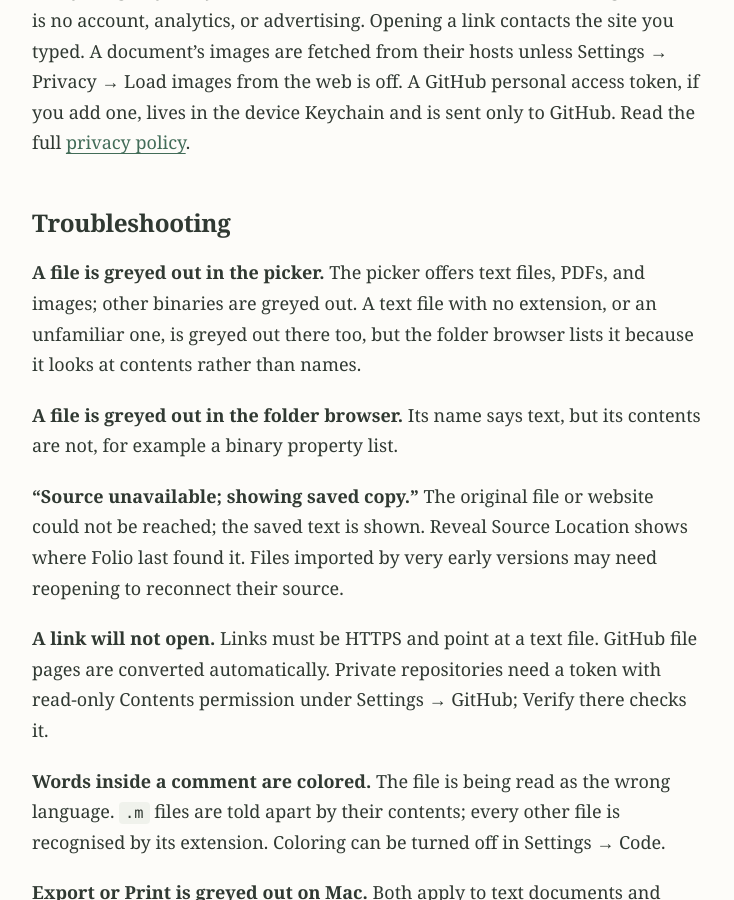
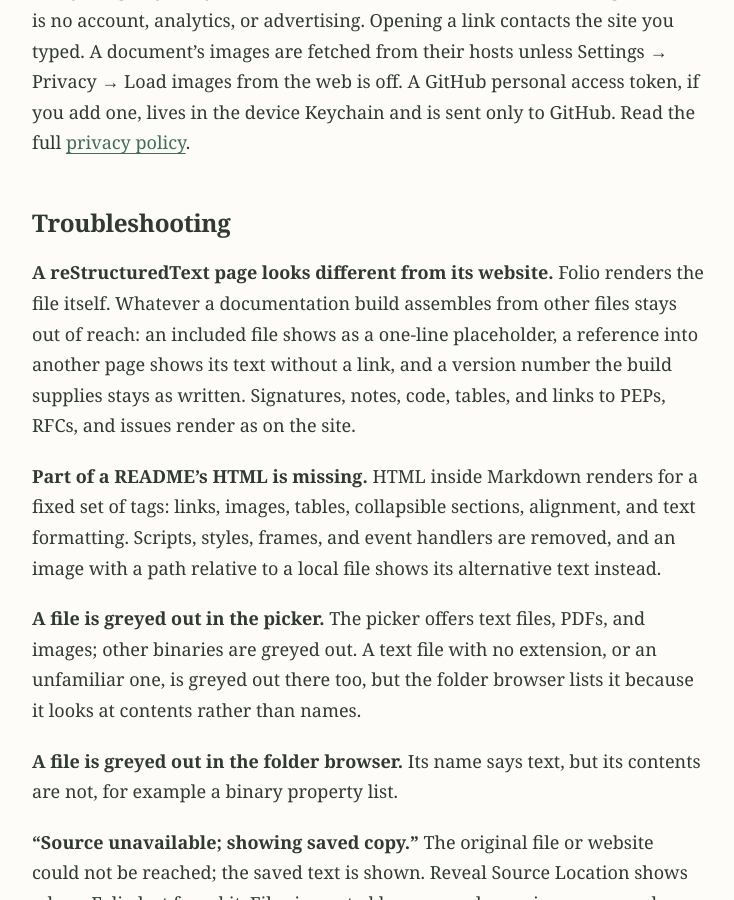
Before and after one commit to BlueTaoLLC/FolioApp, a Jekyll site: the page built from support.md, in a window 1280 px wide and 900 px high, scrolled down 1769 px. Shown: the whole window, without its empty margins (272-1006 px from the left). Built offline with Jekyll 4.4.1, drawn with Linux system fonts in a browser that asks for light colours.

Commit message:
Mirror the privacy and support pages after the release pass
Co-Authored-By: Claude Fable 5.1 <noreply@anthropic.com>

```diff
--- a/support.md
+++ b/support.md
@@ -34,6 +34,10 @@ Everything stays on your device: documents, bookmarks, and settings. There is no
 
 ## Troubleshooting
 
+**A reStructuredText page looks different from its website.** Folio renders the file itself. Whatever a documentation build assembles from other files stays out of reach: an included file shows as a one-line placeholder, a reference into another page shows its text without a link, and a version number the build supplies stays as written. Signatures, notes, code, tables, and links to PEPs, RFCs, and issues render as on the site.
+
+**Part of a README's HTML is missing.** HTML inside Markdown renders for a fixed set of tags: links, images, tables, collapsible sections, alignment, and text formatting. Scripts, styles, frames, and event handlers are removed, and an image with a path relative to a local file shows its alternative text instead.
+
 **A file is greyed out in the picker.** The picker offers text files, PDFs, and images; other binaries are greyed out. A text file with no extension, or an unfamiliar one, is greyed out there too, but the folder browser lists it because it looks at contents rather than names.
 
 **A file is greyed out in the folder browser.** Its name says text, but its contents are not, for example a binary property list.
```
Also changed, not shown: privacy.md (+1 -1 lines).
